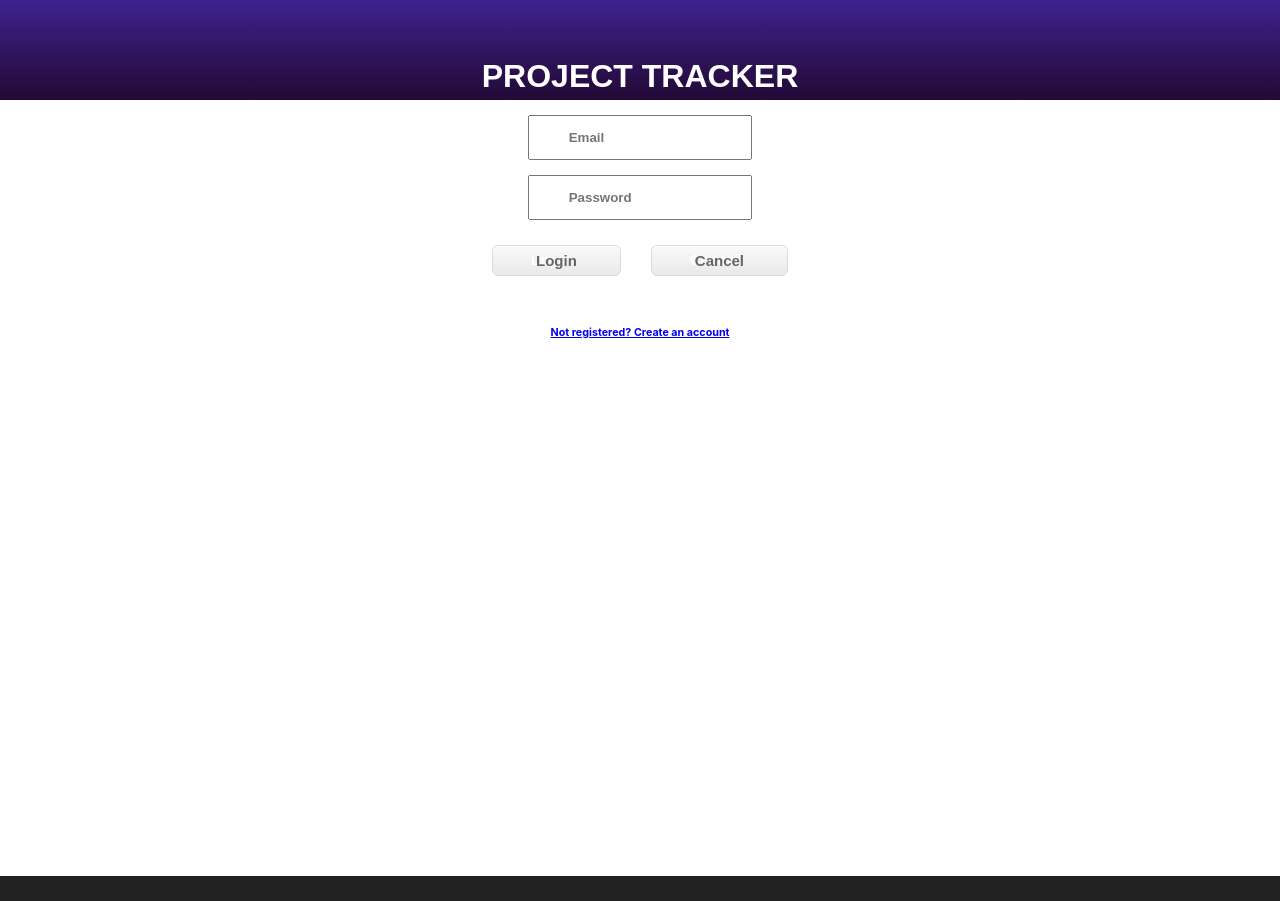
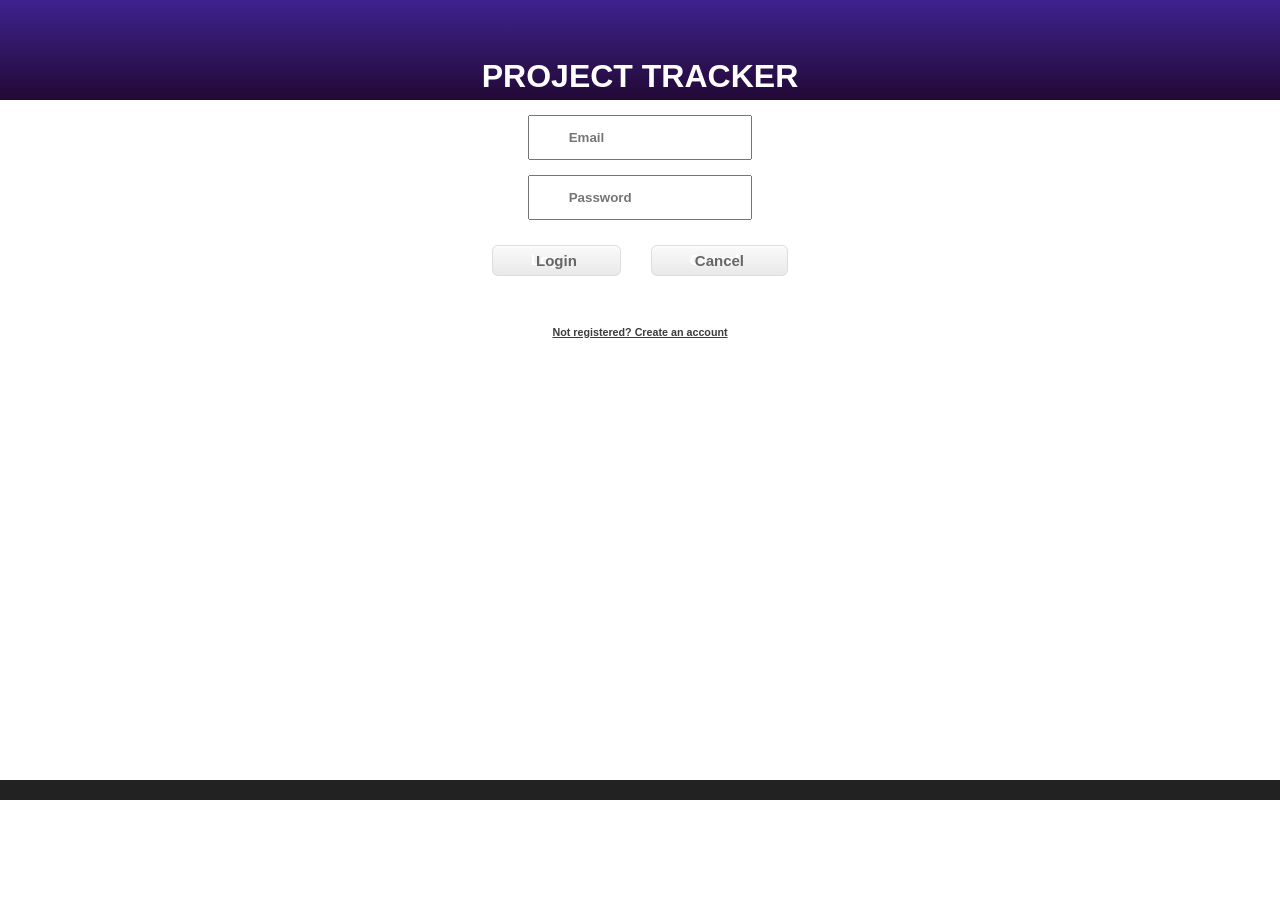
Before and after one commit to LZylstra/Project-Tracker-Client, a React (Create React App) app: page /Login in a window 1280 px wide. After the commit the page ends 876 px from the top, so only its background shows below. Built offline with nearby package versions, Linux system fonts and the light colour scheme; no server answers.

Commit message:
added login/register css. changed footer position to remain at the bottom

```diff
--- a/src/App/App.css
+++ b/src/App/App.css
@@ -4,8 +4,12 @@
 }
 
 footer{
-  height: 25px;
+  position: fixed;
+  height: 20px;
   background-color: #222222;
+  width: 100%;
+  left: 0;
+  bottom: 0;
 }
 
 .error{
@@ -17,12 +21,14 @@ footer{
 }
 
 #popUp{
+  border-radius: 10px;
   position: absolute;
   top: 25%;
   left: 25%;
-  height: 30%;
-  width: 500px;
+  height: 250px;
+  width: 400px;
   margin: 30px;
+  padding: 20px;
   background-color: rgb(230, 230, 230);
   z-index: 1;
 }
--- a/src/Header/Header.css
+++ b/src/Header/Header.css
@@ -13,7 +13,7 @@
     height: 12.5%;
     padding-top: 5px;
     background: rgb(15,2,24);
-background: linear-gradient(0deg, rgb(34, 9, 53) 0%, rgb(63, 34, 143) 100%);
+    background: linear-gradient(0deg, rgb(34, 9, 53) 0%, rgb(63, 34, 143) 100%);
     color: white;
     font-weight: bold;
 }
--- a/src/Login/Login.css
+++ b/src/Login/Login.css
@@ -30,3 +30,12 @@
     font-weight: bold;
     padding-left: 3%;
 }
+
+a{
+    font-family: Arial, Helvetica, sans-serif;
+    color: rgb(61, 61, 61);
+
+}
+a:hover{
+    color: rgb(40, 148, 148)
+}
--- a/src/config.js
+++ b/src/config.js
@@ -1,5 +1,5 @@
 export default {
-  API: process.env.REACT_APP_API_ENDPOINT,
+  API: "http://localhost:8000",
 
   getOptions: (method) => {
     return JSON.parse(
```
